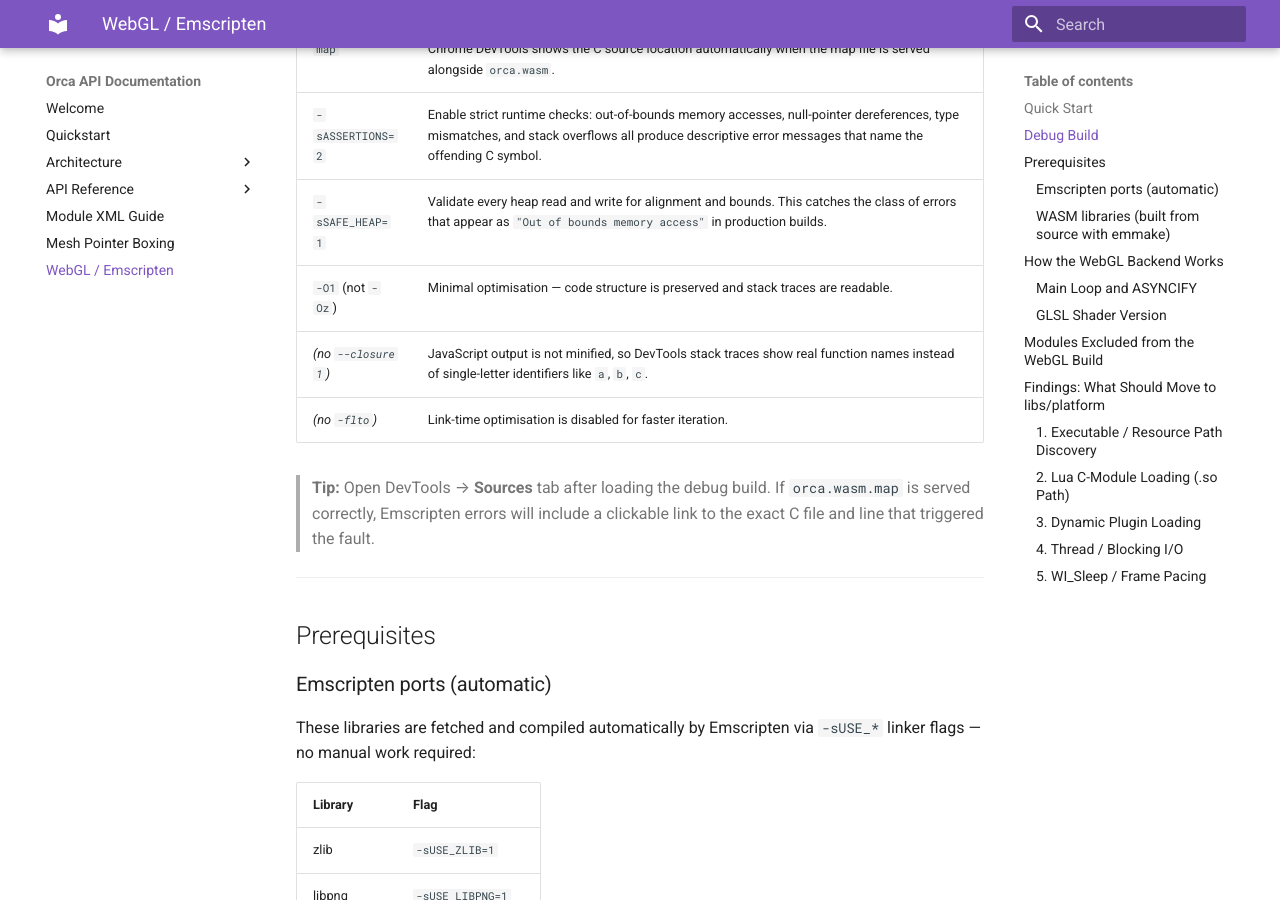
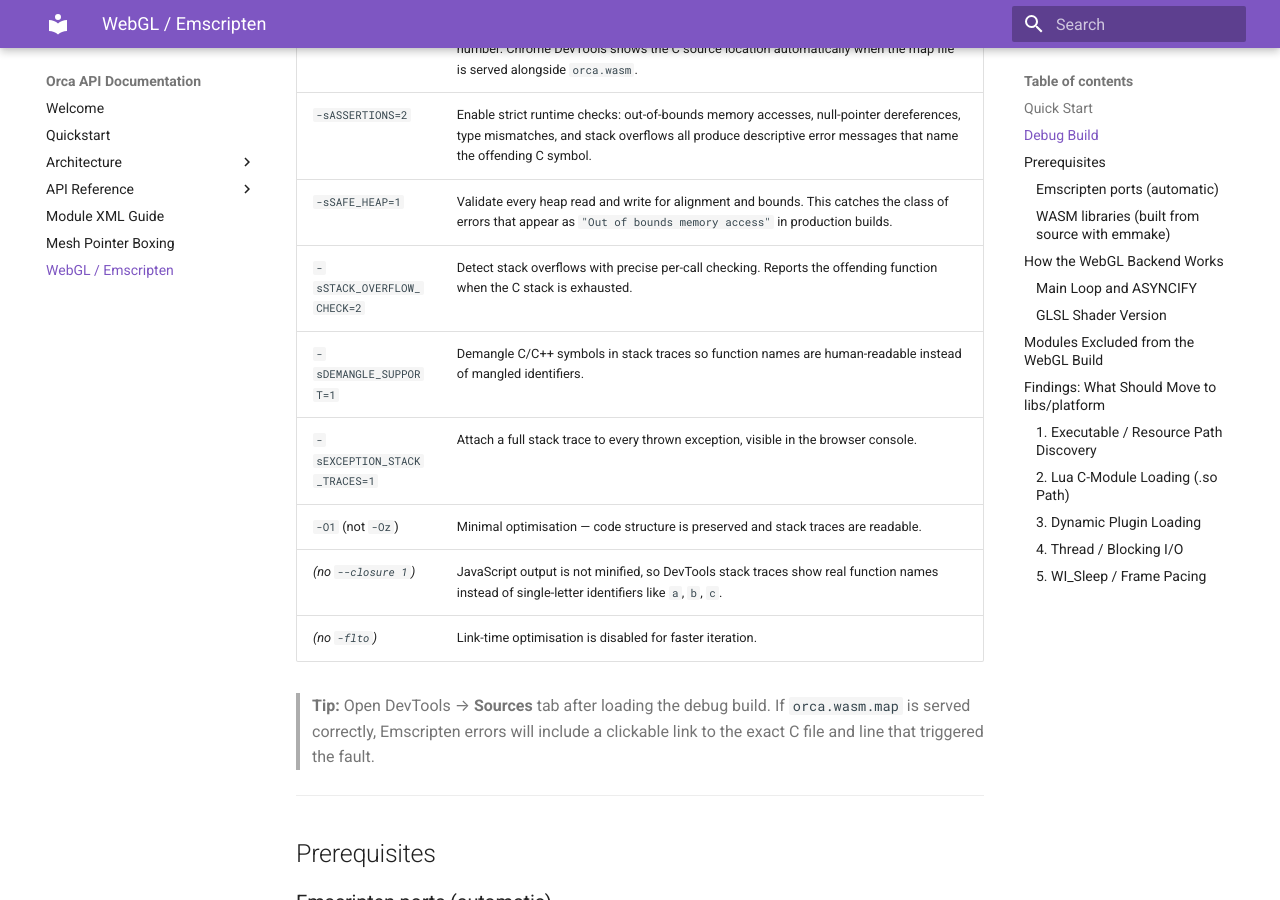
Before and after one commit to corepunch/orca, an MkDocs documentation site: the page built from docs/webgl.md, in a window 1280 px wide and 900 px high, scrolled down 1617 px. Built offline with MkDocs 1.6.1 and Material for MkDocs 9.7.7, drawn with Linux system fonts in a browser that asks for light colours.

Commit message:
Fix webgl-debug import error and add stack-trace flags
- Pin Emscripten to 3.1.74 in deploy-pages.yml (was 'latest'),
  fixing the emscripten_set_mousemove_callback_on_thread import error
  caused by SAFE_HEAP+ASYNCIFY incompatibility in newer emcc versions
- Add -sSTACK_OVERFLOW_CHECK=2, -sDEMANGLE_SUPPORT=1,
  -sEXCEPTION_STACK_TRACES=1 to WEBGL_DEBUG flags for better crash traces
- Update docs/webgl.md and Makefile.webgl comments to document new flags

Co-authored-by: corepunch <83646194+corepunch@users.noreply.github.com>

```diff
--- a/docs/webgl.md
+++ b/docs/webgl.md
@@ -77,6 +77,9 @@ The debug target differs from the production build in the following ways:
 | `-gsource-map` | Emit `orca.wasm.map` — maps every WASM byte back to the original C file and line number.  Chrome DevTools shows the C source location automatically when the map file is served alongside `orca.wasm`. |
 | `-sASSERTIONS=2` | Enable strict runtime checks: out-of-bounds memory accesses, null-pointer dereferences, type mismatches, and stack overflows all produce descriptive error messages that name the offending C symbol. |
 | `-sSAFE_HEAP=1` | Validate every heap read and write for alignment and bounds.  This catches the class of errors that appear as `"Out of bounds memory access"` in production builds. |
+| `-sSTACK_OVERFLOW_CHECK=2` | Detect stack overflows with precise per-call checking.  Reports the offending function when the C stack is exhausted. |
+| `-sDEMANGLE_SUPPORT=1` | Demangle C/C++ symbols in stack traces so function names are human-readable instead of mangled identifiers. |
+| `-sEXCEPTION_STACK_TRACES=1` | Attach a full stack trace to every thrown exception, visible in the browser console. |
 | `-O1` (not `-Oz`) | Minimal optimisation — code structure is preserved and stack traces are readable. |
 | *(no `--closure 1`)* | JavaScript output is not minified, so DevTools stack traces show real function names instead of single-letter identifiers like `a`, `b`, `c`. |
 | *(no `-flto`)* | Link-time optimisation is disabled for faster iteration. |
```
Also changed, not shown: 2 other files.
